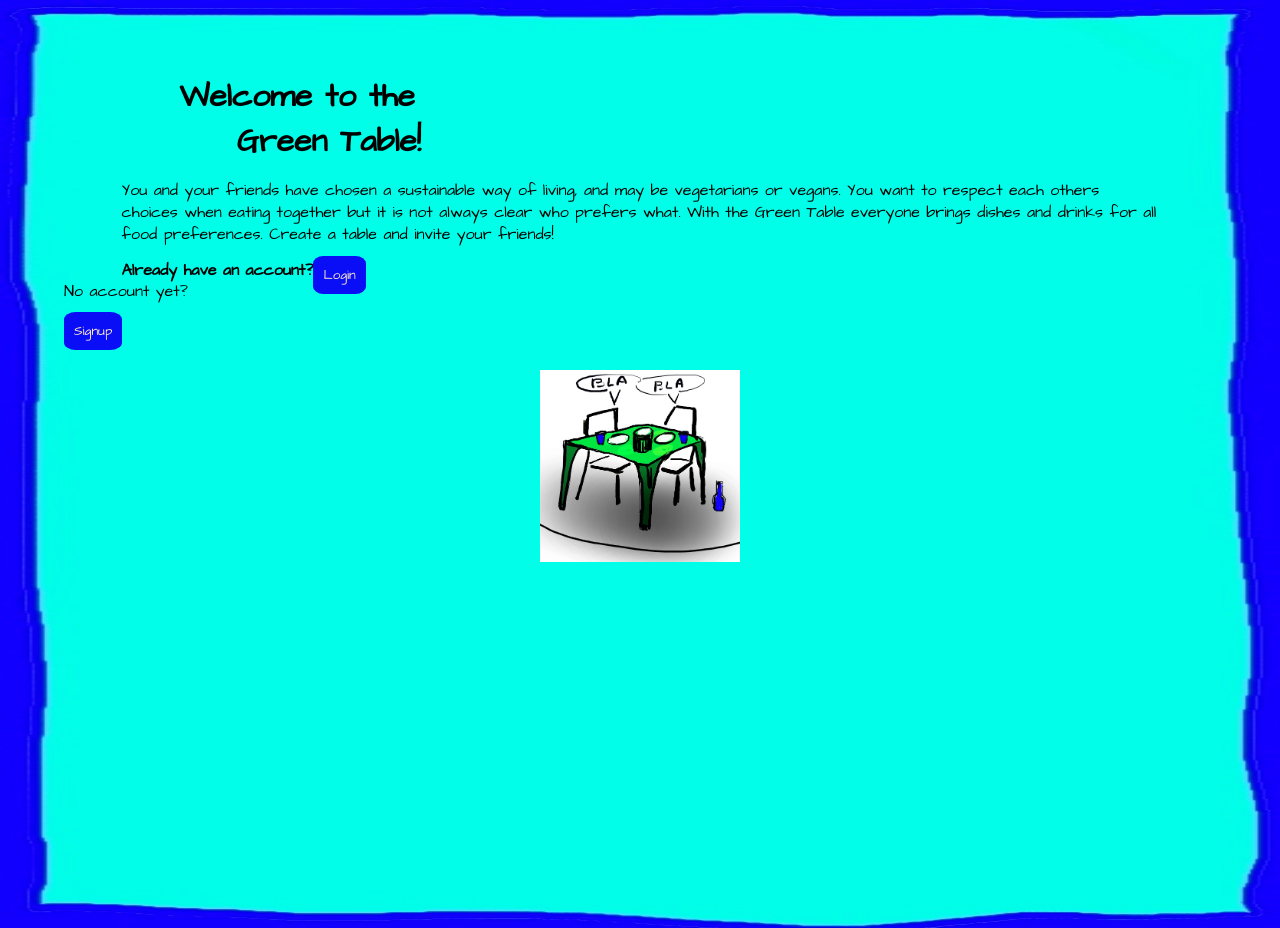
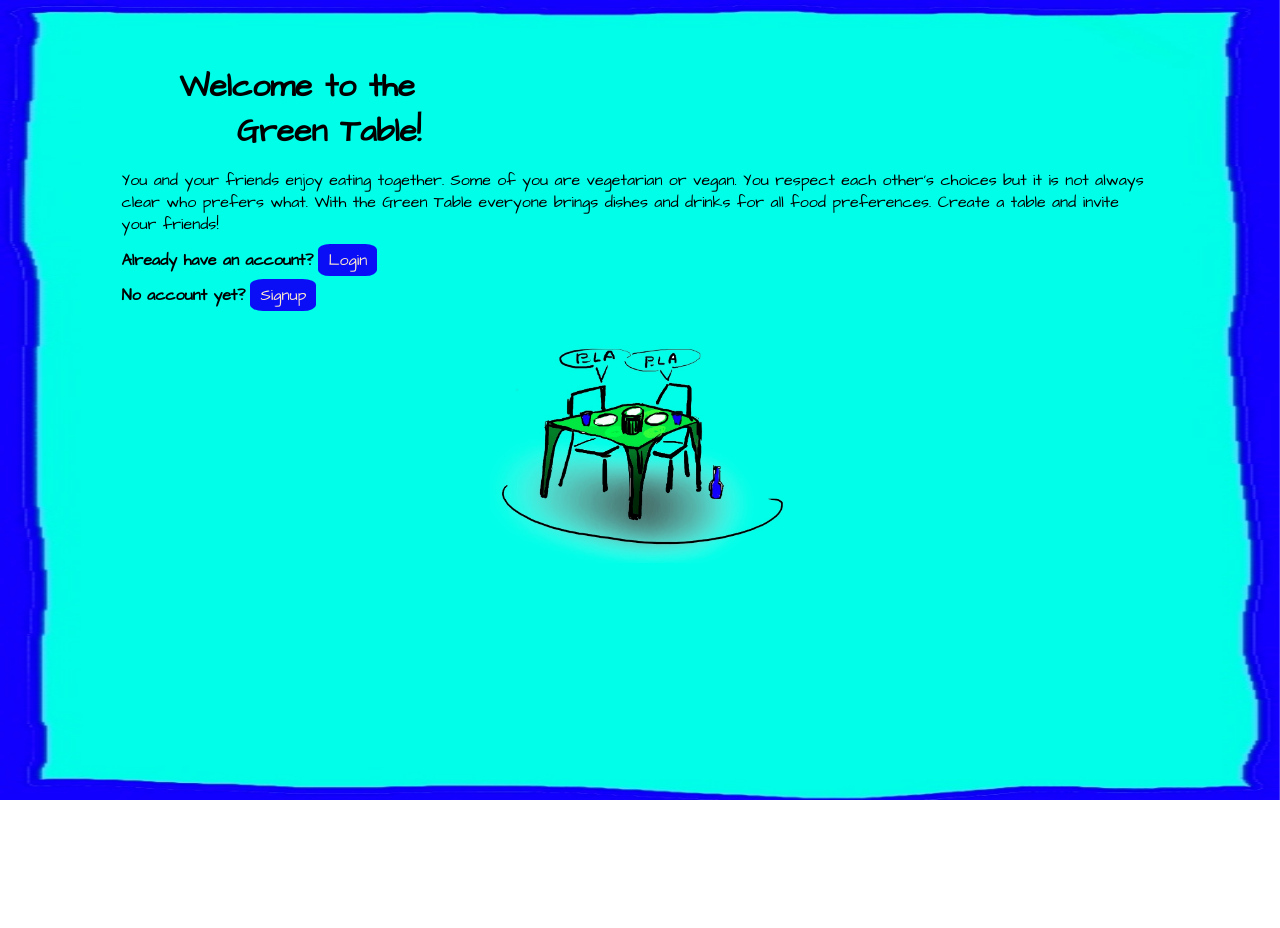
Before and after one commit to Jethet/project-green-table-fe, a React (Create React App) app: page / in a window 1280 px wide. After the commit the page ends 800 px from the top, so only its background shows below. Built offline with nearby package versions, Linux system fonts and the light colour scheme; no server answers.

Commit message:
Add different backgrounds to homepage and login/signup pages

```diff
--- a/src/components/Navbar.js
+++ b/src/components/Navbar.js
@@ -1,6 +1,7 @@
 import React, { Component } from "react";
 import { Link } from "react-router-dom";
 import { withAuth } from "./../lib/Auth";
+import axios from "axios";
 
 class Navbar extends Component {
   render() {
--- a/src/index.css
+++ b/src/index.css
@@ -4,21 +4,45 @@
   box-sizing: border-box;
 }
 
-body,
-#background-image-homepage {
+body, html {
+  font-family: "Architects Daughter", cursive;
+  height: 100%;
+  display: flex;
+  justify-content: center;
+}
+
+/* HOMEPAGE */
+.home-background {
   height: 100vh;
   background: url("/images/background1.jpg");
   background-position: center;
   background-repeat: no-repeat;
   width: auto;
   background-size: 100% 100%;
+  overflow-x: hidden;
+  overflow-x: auto;
+  background-attachment: fixed;
 }
 
-body {
-  font-family: "Architects Daughter", cursive;
-  margin: 5%;
+.home-container {
+  margin: 5%
+}
+
+#image-box-home {
   display: flex;
   justify-content: center;
+  margin-top: 40px;
+  margin-bottom: 5%;
+  margin-left: auto;
+  margin-right: auto;
+}
+
+#green-table-home {
+  display: flex;
+  position: absolute;
+  max-width: 300px;
+  height: auto;
+  border-radius: 10%;
 }
 
 #home-header {
@@ -48,26 +72,70 @@ body {
   margin-right: 5%;
 }
 
-.click-button {
+#signin-button {
   background-color: rgb(10, 14, 247);
   color: blanchedalmond;
-  padding: 10px;
+  padding: 5px 10px;
   border-radius: 20%;
   border-style: none;
-  transition-duration: 0.4s;
-  margin-top: 10px;
+  margin-left: 5px;
   font-family: "Architects Daughter", cursive;
+  font-size: 16px;
+}
+
+#signup {
+  display: flex;
+  align-items: center;
+  width: 100%;
+  height: 20px;
+  margin-top: 15px;
+  margin-left: 5%;
+  margin-right: 5%;
+}
+
+#signup-button {
+  background-color: rgb(10, 14, 247);
+  color: blanchedalmond;
+  padding: 5px 10px;
+  border-radius: 20%;
+  border-style: none;
+  margin-left: 5px;
+  font-family: "Architects Daughter", cursive;
+  font-size: 16px;
+}
+
+/* SIGNUP PAGE */
+.signup-background {
+  height: 100vh;
+  background: url("/images/backgroundOrange.jpg");
+  background-position: center;
+  background-repeat: no-repeat;
+  width: auto;
+  background-size: 100% 100%;
+  overflow-x: hidden;
+  overflow-x: auto;
+  background-attachment: fixed;
 }
 
 .signup-container {
   margin: 10%;
 }
 
-.image-box {
+#button-signup {
+  background-color: rgb(10, 14, 247);
+  color: blanchedalmond;
+  padding: 5px;
+  border-radius: 20%;
+  border-style: none;
+  font-family: "Architects Daughter", cursive;
+  font-size: 16px;
+}
+
+#image-box-signup {
   display: flex;
   justify-content: center;
-  margin-top: 20px;
-  margin-bottom: 10%;
+  margin-top: 50px;
+  margin-bottom: 5%;
   margin-left: auto;
   margin-right: auto;
 }
@@ -77,6 +145,7 @@ body {
   position: absolute;
   max-width: 200px;
   height: auto;
+  border-radius: 10%;
 }
 
 .signup-header {
@@ -91,23 +160,44 @@ body {
   margin-right: 8px;
 }
 
-.account {
-  margin-bottom: 40px;
-  margin-top: 10px;
-}
-
-#click-button-signup {
+.click-button-signup {
   background-color: rgb(10, 14, 247);
   color: blanchedalmond;
   padding: 5px;
   border-radius: 20%;
   border-style: none;
-  transition-duration: 0.4s;
   font-family: "Architects Daughter", cursive;
+  font-size: 16px;
+}
+
+/* LOGIN PAGE */
+.login-background {
+  height: 100vh;
+  background: url("/images/backgroundOrange.jpg");
+  background-position: center;
+  background-repeat: no-repeat;
+  width: auto;
+  background-size: 100% 100%;
+  overflow-x: hidden;
+  overflow-x: auto;
+  background-attachment: fixed;
 }
 
 #login-container {
   margin: 10%;
+}
+
+#no-account {
+  margin-top: 20px;
+}
+
+#image-box-login {
+  display: flex;
+  justify-content: center;
+  margin-top: 50px;
+  margin-bottom: 5%;
+  margin-left: auto;
+  margin-right: auto;
 }
 
 #profile-page-button {
--- a/src/pages/CreditsPage.js
+++ b/src/pages/CreditsPage.js
@@ -1,4 +1,5 @@
 import React from "react";
+import axios from "axios";
 
 function Credits() {
   return (
--- a/src/pages/HomePage.js
+++ b/src/pages/HomePage.js
@@ -2,9 +2,11 @@
 
 import React from "react";
 import { Link } from "react-router-dom";
+import axios from "axios";
 
 function HomePage() {
   return (
+    <div className="home-background">
       <div className="home-container">
         <div>
           <h1 id="home-header">Welcome to the</h1>
@@ -13,37 +15,41 @@ function HomePage() {
 
         <div id="home-description">
           <p>
-          You and your friends have chosen a sustainable way of living, and may be
-          vegetarians or vegans. You want to respect each others choices when eating
-          together but it is not always clear who prefers what. With the Green Table
-          everyone brings dishes and drinks for all food preferences. Create a table and
-          invite your friends!
+            You and your friends enjoy eating together. Some of you are vegetarian or
+            vegan. You respect each other's choices but it is not always clear who prefers
+            what. With the Green Table everyone brings dishes and drinks for all food
+            preferences. Create a table and invite your friends!
           </p>
         </div>
-      <div>
+
         <div id="signin">
           <div>
             <h4>Already have an account?</h4>
           </div>
           <div>
             <Link to={"/login"}>
-              <button className="click-button">Login</button>
+              <button id="signin-button">Login</button>
             </Link>
           </div>
         </div>
         <div id="signup">
           <div>
-            <p>No account yet?</p>
+            <h4>No account yet?</h4>
           </div>
           <div>
             <Link to={"/signup"}>
-              <button className="click-button">Signup</button>
+              <button id="signup-button">Signup</button>
             </Link>
           </div>
         </div>
-        <div className="image-box">
-          <img src="/images/greenTable.jpg" className="green-table" alt="Image of Green Table" />
+        <div id="image-box-home">
+          <img
+            src="/images/greentableBlue.jpg"
+            id="green-table-home"
+            alt="Image of Green Table"
+          />
         </div>
+        <div></div>
       </div>
     </div>
   );
--- a/src/pages/InvitationPage.js
+++ b/src/pages/InvitationPage.js
@@ -1,4 +1,5 @@
 import React from "react";
+import axios from "axios";
 
 function InvitationPage() {
   return (
--- a/src/pages/Login.js
+++ b/src/pages/Login.js
@@ -1,5 +1,6 @@
 import React, { Component } from "react";
 import { withAuth } from "./../lib/Auth";
+import axios from "axios";
 
 class Login extends Component {
   state = { username: "", password: "" };
@@ -20,6 +21,7 @@ class Login extends Component {
     const { username, password } = this.state;
 
     return (
+      <div className="login-background">
       <div id="login-container">
         <h1 className="signup-header">Log in for the Green Table!</h1>
 
@@ -42,19 +44,19 @@ class Login extends Component {
               onChange={this.handleChange}
             />
           </div>
-
-          <input type="submit" value="Login" className="click-button" />
-
-          {/* <div>
+          <div>
+            <input type="submit" value="Login" className="click-button-signup" />
+          </div>
+          <div id="no-account">
             <p>No account yet?</p>
-            <Link to={"/signup"} id="click-button-signup">
+            {/* <Link to={"/signup"} id="click-button-signup">
               {" "}
               Signup
-            </Link>
-          </div> */}
+            </Link> */}
+          </div>
         </form>
 
-        <div className="image-box">
+        <div id="image-box-login">
           <img
             src="/images/greenTable.jpg"
             className="green-table"
@@ -62,6 +64,7 @@ class Login extends Component {
           />
         </div>
       </div>
+      </div>
     );
   }
 }
--- a/src/pages/Signup.js
+++ b/src/pages/Signup.js
@@ -1,6 +1,7 @@
 import React, { Component } from "react";
 import { Link } from "react-router-dom";
 import { withAuth } from "./../lib/Auth";
+import axios from "axios";
 
 class Signup extends Component {
   state = { username: "", password: "" };
@@ -20,6 +21,7 @@ class Signup extends Component {
   render() {
     const { username, password } = this.state;
     return (
+      <div className="signup-background">
         <div className="signup-container">
           <h1 className="signup-header">Sign Up for the Green Table!</h1>
 
@@ -43,17 +45,17 @@ class Signup extends Component {
               />
             </div>
             <div>
-            <input type="submit" value="Signup" className="click-button" />
+              <input type="submit" value="Signup" className="click-button-signup" />
             </div>
             <div>
               <p>Already have account?</p>
-            <Link to={"/login"} id="click-button-signup">
+              <Link to={"/login"} id="button-signup">
                 {" "}
                 Login
               </Link>
             </div>
           </form>
-        <div className="image-box">
+          <div id="image-box-signup">
             <img
               src="/images/greenTable.jpg"
               className="green-table"
@@ -61,6 +63,7 @@ class Signup extends Component {
             />
           </div>
         </div>
+      </div>
     );
   }
 }
--- a/src/pages/TableEditPage.js
+++ b/src/pages/TableEditPage.js
@@ -1,6 +1,7 @@
 //TableEditPage
 
 import React from "react";
+import axios from "axios";
 
 function TableEditPage() {
   return (
```
Also changed, not shown: public/images/backgroundYellow.jpg (deleted). Lines whose indentation alone changed are shown as unchanged.
